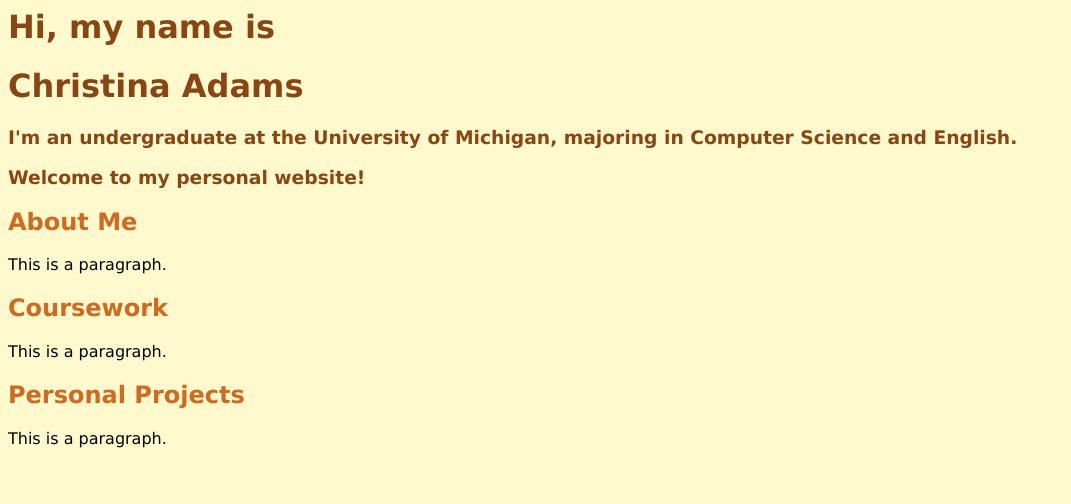
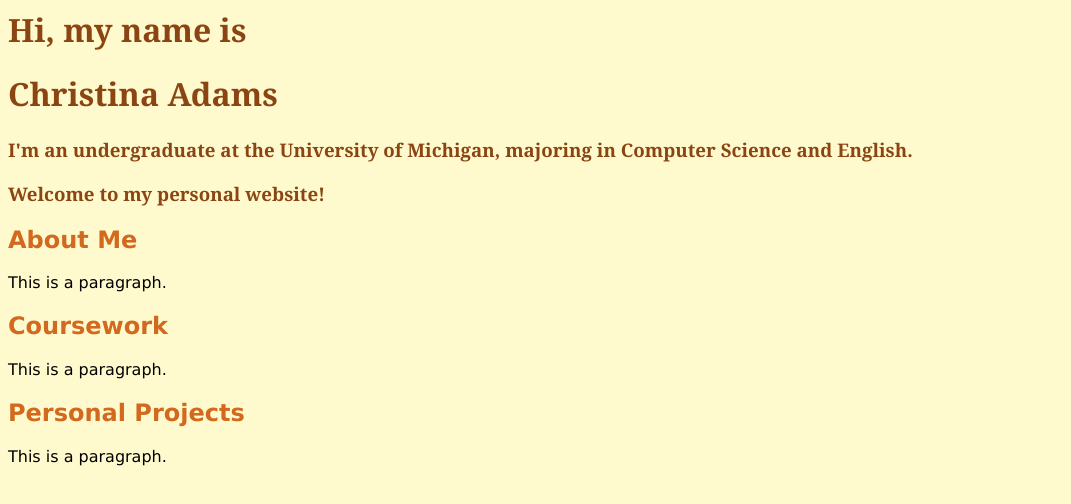
Before and after one commit to chriadams/christina-adams.github.io, a plain HTML site: page index.html in a window 1280 px wide. Shown: the whole page, without its empty margins (0-1071 px from the left). Drawn offline with Linux system fonts and the light colour scheme.

Commit message:
Update index.html

```diff
--- a/index.html
+++ b/index.html
@@ -9,11 +9,11 @@
  }
  h1 {
   color: saddlebrown;
-  font-family: verdana;
+  font-family: georgia;
  }
  h3 {
   color: saddlebrown;
-  font-family: verdana;
+  font-family: georgia;
  }
  h2 {
   color: chocolate;
```
